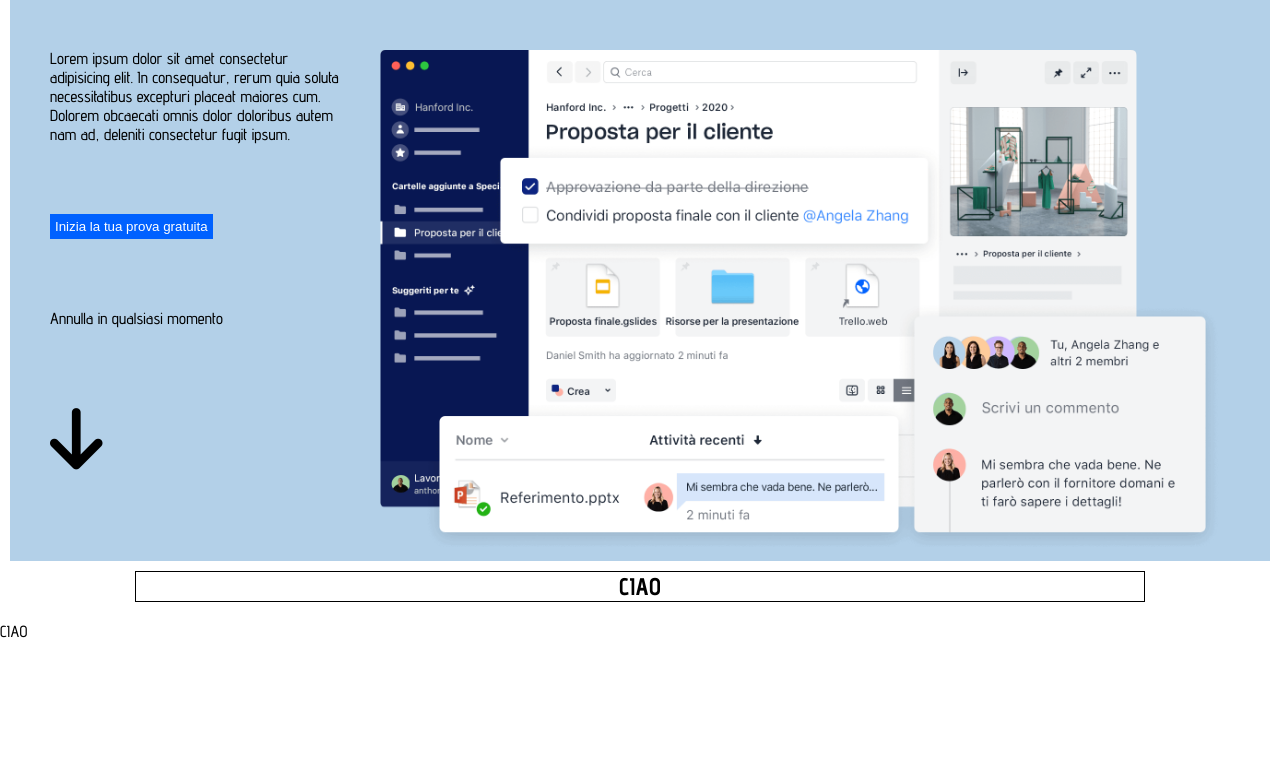
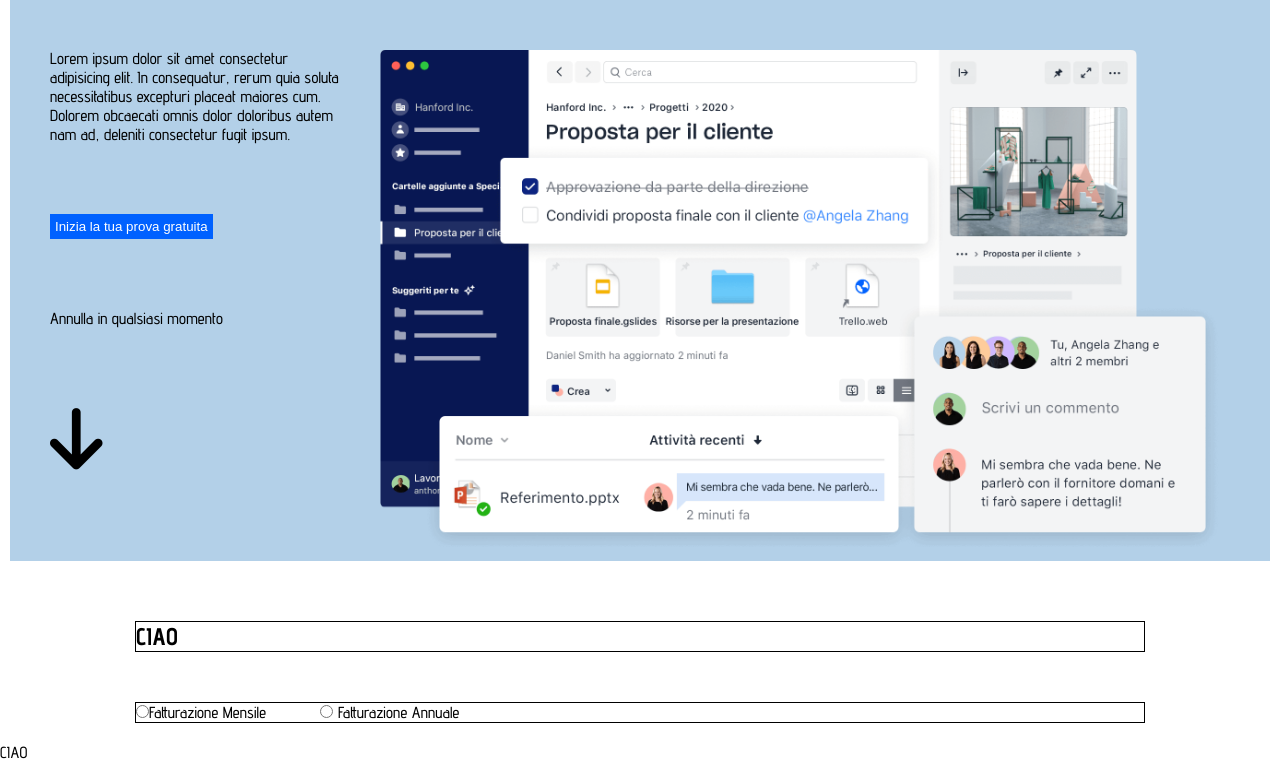
Before and after one commit to Davide-Morellato/htmlcss-dropbox, a plain HTML site: page index.html in a window 1280 px wide. Shown: the part 346-1108 px from the top of the page. Before the commit the page ends 987 px from the top, so only its background shows below. Drawn offline with Linux system fonts and the light colour scheme.

Commit message:
Starting HTML and CSS Second-Section Structure

```diff
--- a/index.html
+++ b/index.html
@@ -72,11 +72,16 @@
                 </div>
             </section>
 
+                <!-- Second Section -->
             <section>
                 <div class="main-container">
                     <h2 class="main-title">
                         CIAO
                     </h2>
+                    <form class="main-title" href="#">
+                        <input type="radio" name="choose" id="Fatturazione Mensile" value="Fatturazione"><span class="margin-rgt">Fatturazione Mensile</span>
+                        <input type="radio" name="choose" id="Fatturazione Annuale" value="Fatturazione"> <span>Fatturazione Annuale</span>
+                    </form>
                 </div>
             </section>
 
--- a/style.css
+++ b/style.css
@@ -60,6 +60,7 @@ DEBUG
 
 /* MAIN */
 
+    /* First Section */
 .hero-content{
     background-color: rgb(179, 208, 232);
 }
@@ -96,7 +97,7 @@ DEBUG
 }
 
 
-/* Second Section */
+    /* Second Section */
 
 .main-container{
     max-width: 1030px;
@@ -105,6 +106,10 @@ DEBUG
 }
 
 .main-title{
-    text-align: center;
     border: 1px solid black;
+    margin-top: 50px;
 }
+
+.margin-rgt{
+    margin-right: 50px;
+}
```
